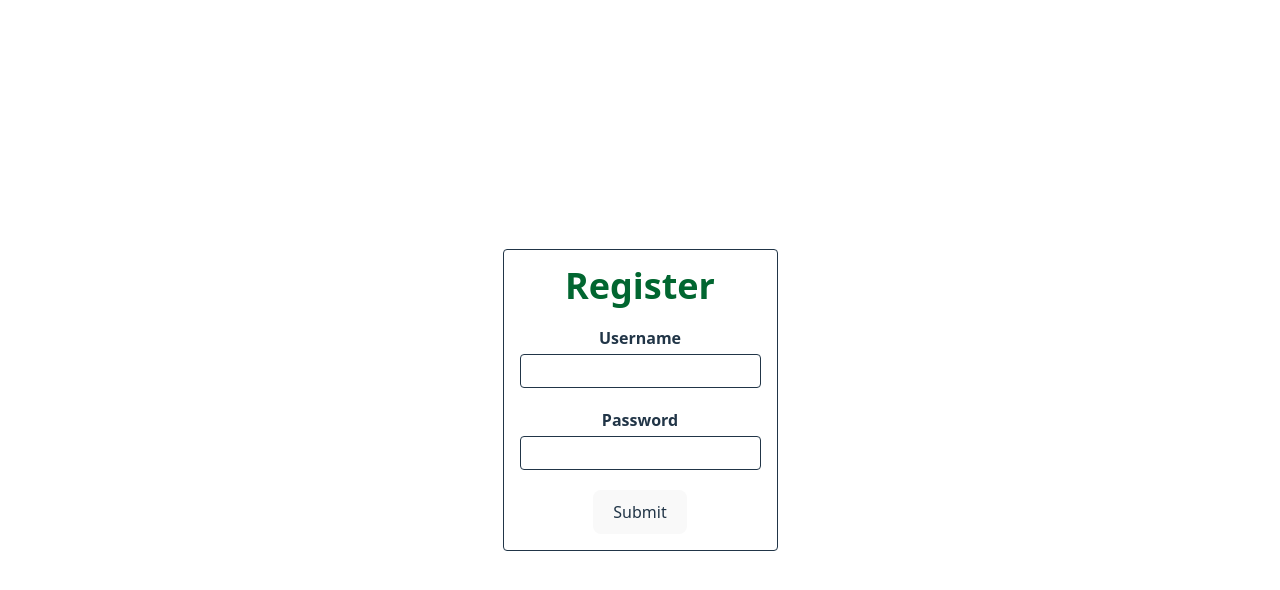
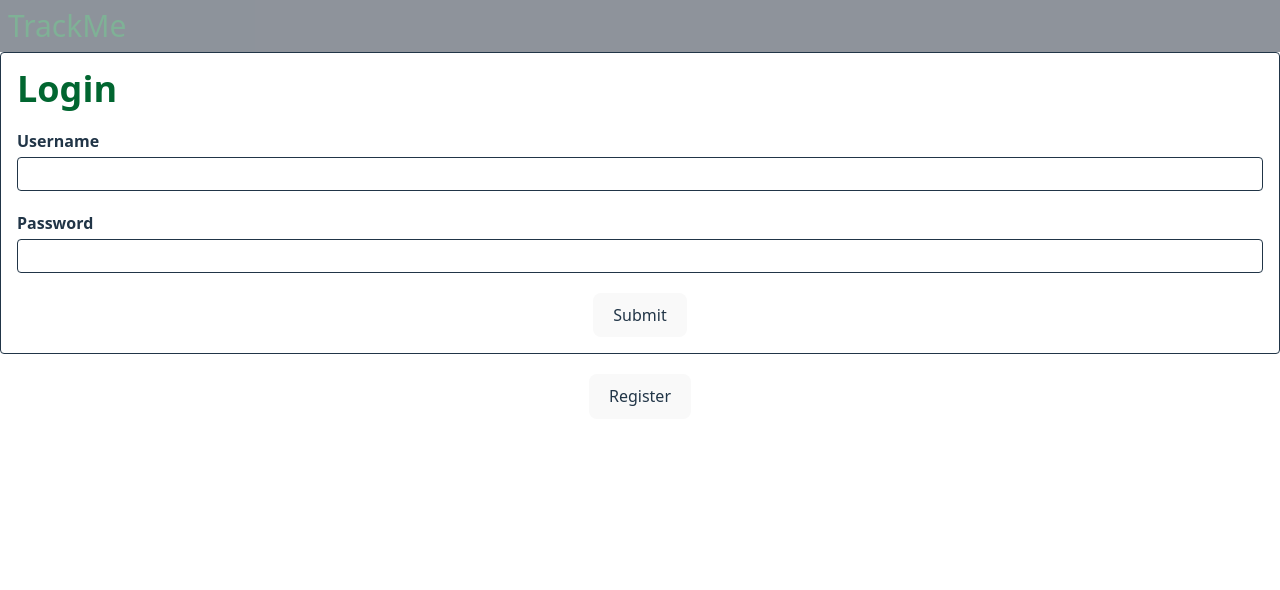
Before and after one commit to Debugger3000/TrackMeClient, a Vue app: page /login in a window 1280 px wide. Shown: the top 590 px of the page. Built offline with nearby package versions, Linux system fonts and the light colour scheme; no server answers.

Commit message:
login + register + routing

```diff
--- a/index.html
+++ b/index.html
@@ -7,7 +7,7 @@
     <title>TrackMe</title>
   </head>
   <body>
-    <div id="app"></div>
+    <div id="app" class="w-full h-full"></div>
     <script type="module" src="/src/main.ts"></script>
   </body>
 </html>
--- a/package.json
+++ b/package.json
@@ -10,7 +10,9 @@
   },
   "dependencies": {
     "@tailwindcss/vite": "^4.1.12",
-    "vue": "^3.5.18"
+    "pinia": "^3.0.3",
+    "vue": "^3.5.18",
+    "vue-router": "^4.5.1"
   },
   "devDependencies": {
     "@vitejs/plugin-vue": "^6.0.1",
--- a/src/App.vue
+++ b/src/App.vue
@@ -1,10 +1,62 @@
 <script setup lang="ts">
 // import HelloWorld from './components/HelloWorld.vue'
 // import login from "./components/auth/login.vue";
-import Register from "./components/auth/register.vue";
+// import Register from "./components/auth/register.vue";
+import { ref } from "vue";
+import { useFetch } from "./api/authFetch";
+import type { IAuthResponse } from "./types/Iauth";
+import { useRouter } from "vue-router";
+import { routeTo } from "./router";
+import { useLoggedStore } from "./stores/globalStore";
+
+const router = useRouter();
+
+const globalPopUp = ref("");
+const log = useLoggedStore();
+
+function controlPopUp(message: string, time: number) {
+  globalPopUp.value = message;
+
+  setTimeout(() => {
+    globalPopUp.value = "";
+  }, time);
+}
+
+async function logout() {
+  const res = await useFetch<IAuthResponse>("/auth/logout", "POST", undefined);
+  if (res === undefined) {
+  } else if (res === 401) {
+    console.log("401 from logout");
+  } else {
+    log.isLoggedIn = false;
+    routeTo("/login", router);
+    controlPopUp(res.message, 2000);
+  }
+
+  // do a little pop up on screen for if logout was successful
+}
 </script>
 
 <template>
+  <nav class="bg-gray-800 opacity-50 flex p-2 justify-between">
+    <div>
+      <h4 class="text-3xl text-green-800">TrackMe</h4>
+    </div>
+    <div v-if="log.isLoggedIn" class="bg-blue-700 p-2 rounded border">
+      <button @click="logout">Logout</button>
+    </div>
+  </nav>
+  <main class="">
+    <!-- global pop up... -->
+    <section
+      v-if="globalPopUp"
+      class="absolute border rounded p-2 flex flex-row gap-3">
+      <h4>Message:</h4>
+      <h4>{{ globalPopUp }}</h4>
+    </section>
+    <RouterView />
+  </main>
+
   <!-- <div>
     <a href="https://vite.dev" target="_blank">
       <img src="/vite.svg" class="logo" alt="Vite logo" />
@@ -14,7 +66,7 @@ import Register from "./components/auth/register.vue";
     </a>
   </div> -->
   <!-- <login /> -->
-  <Register />
+  <!-- <Register /> -->
   <!-- <HelloWorld msg="Vite + Vue" /> -->
 </template>
 
--- /dev/null
+++ b/src/api/authFetch.ts
@@ -0,0 +1,33 @@
+import { useRouter } from "vue-router";
+
+export async function useFetch<T>(
+  route: string,
+  method: "GET" | "POST" | "PUT" | "DELETE" | "PATCH",
+  body: unknown | undefined
+): Promise<T | 401 | undefined> {
+  try {
+    const res = await fetch(`${import.meta.env.VITE_SERVER_API}${route}`, {
+      method: `${method}`,
+      headers: { "Content-Type": "application/json" },
+      body: JSON.stringify(body),
+      credentials: "include", // only if your server uses cookies
+    });
+
+    // bad credentials, Tokens. Send user back to login, to re log in.
+    if (res.status === 401) {
+      // send user back to login
+      useRouter().replace("/login");
+      return 401;
+    }
+
+    // if (!res.ok) {
+    //   const errBody = await res.json(); // server's JSON error response
+    //   throw new Error(errBody || "Unknown error from server");
+    // }
+
+    return (await res.json()) as T;
+  } catch (error) {
+    console.log("fetch error caught: ", error);
+    return undefined;
+  }
+}
--- /dev/null
+++ b/src/components/Home/Home.vue
@@ -0,0 +1,24 @@
+<script setup>
+import { ref, onMounted } from "vue";
+
+// reactive state
+const count = ref(0);
+
+// functions that mutate state and trigger updates
+function increment() {
+  count.value++;
+}
+
+// lifecycle hooks
+onMounted(() => {
+  console.log(`The initial count is ${count.value}.`);
+});
+</script>
+
+<template>
+  <!-- Home page -->
+  <section>
+    <h1>Home Page haha</h1>
+  </section>
+  <button @click="increment">Count is: {{ count }}</button>
+</template>
--- a/src/components/auth/login.vue
+++ b/src/components/auth/login.vue
@@ -1,8 +1,15 @@
-<script setup>
+<script setup lang="ts">
 import { ref, onMounted } from "vue";
+import { useRouter } from "vue-router";
+import { routeTo } from "../../router";
+import { useLoggedStore } from "../../stores/globalStore";
+import { useFetch } from "../../api/authFetch";
+import type { IAuthResponse } from "../../types/Iauth";
 
-// reactive state
-const count = ref(0);
+const router = useRouter();
+
+// handle login error message
+const errorMessage = ref("");
 
 const loginForm = ref({
     username: "",
@@ -10,17 +17,95 @@ const loginForm = ref({
 });
 
 const login = async () => {
+  try {
+
+      const res = await useFetch<IAuthResponse>("/auth/login","POST", {
+        username: loginForm.value.username,
+        password: loginForm.value.password
+      });
+
+      console.log('res object after useFetch ', res);
+
+      // bad 401
+      // shouldnt have to technially check for bad 401 response
+      if(res === 401){
+        routeTo('/login', router)
+      }
+      else if(res === undefined){
+        throw new Error();
+      }
+      // good
+      else{
+        // check for success
+        if(res.success){
+          const log = useLoggedStore();
+          log.login();
+          routeTo('/home', router)
+        }
+        else{
+          errorMessage.value = res.message || "Something went wrong";
+        }
+      }
+
+    // optionally store data in Pinia or localStorage
+  } catch (err: unknown) {
+    if(err instanceof Error){
+      errorMessage.value = err.message || 'Something went wrong';
+      console.log("Caught error: ",err.message);
+    }
+
+    console.log("Caught error: ",err);
+  }
 
 };
 
-// functions that mutate state and trigger updates
-function increment() {
-  count.value++;
+async function checkRefreshTokenOnLoad() {
+
+  try {
+
+      const res = await useFetch<IAuthResponse>("/auth/onLoadTokenCheck","POST", undefined);
+
+      console.log('res object after useFetch checkRefreshTokenOnLoad', res);
+
+      // bad 401
+      // shouldnt have to technially check for bad 401 response
+      if(res === 401){
+        // routeTo('/login', router)
+      }
+      else if(res === undefined){
+        throw new Error();
+      }
+      // good refresh
+      // log user in and go to home
+      else{
+        // check for success
+        if(res.success){
+          const log = useLoggedStore();
+          log.login();
+          routeTo('/home', router)
+          console.log("refresh token detected: ", res);
+        }
+        else{
+          // nothing happens
+          console.log("refresh token NOT detected: ", res);
+        }
+      }
+
+    // optionally store data
+  } catch (err: unknown) {
+    console.log("Caught error: ",err);
+  }
+
 }
+
 
 // lifecycle hooks
 onMounted(() => {
-  console.log(`The initial count is ${count.value}.`);
+
+  // on page mount, we check "/launchTokenCheck" route to see if we can log user in without login form
+  checkRefreshTokenOnLoad();
+
+
 });
 </script>
 
@@ -30,15 +115,19 @@ onMounted(() => {
 
 
     <!-- form -->
-    <form  class="flex flex-col justify-center border rounded p-4">
+    <form @submit.prevent="login" class="flex flex-col justify-center border rounded p-4">
         <legend class="font-semibold text-4xl text-green-800">Login</legend>
         <!-- username -->
         <h4 class="font-semibold mb-1 mt-5">Username</h4>
-        <input type="text" class="border rounded p-1"></input>
+        <input v-model="loginForm.username" type="text" class="border rounded p-1"></input>
 
         <!-- password -->
         <h4 class="font-semibold mb-1 mt-5">Password</h4>
-        <input type="text" class="border rounded p-1"></input>
+        <input v-model="loginForm.password" type="text" class="border rounded p-1"></input>
+
+        <!-- error message -->
+         <div v-if="errorMessage"><h4 class="text-red-600">{{ errorMessage }}</h4></div>
+
         <!-- submit -->
         <section class="mt-5 flex justify-center">
             <div class="">
@@ -47,6 +136,13 @@ onMounted(() => {
         </section>
 
     </form>
+
+    <!-- To login button -->
+    <div class="flex justify-center mt-5 border-top">
+  <button @click="routeTo('/register', router)">Register</button>
+    </div>
+
+
   </section>
-  <button @click="increment">Count is: {{ count }}</button>
+
 </template>
--- a/src/components/auth/register.vue
+++ b/src/components/auth/register.vue
@@ -1,8 +1,14 @@
 
 
-<script setup>
+<script setup lang="ts">
 import { ref, onMounted } from "vue";
+import { useFetch } from "../../api/authFetch";
+import { useRouter } from "vue-router";
+import { routeTo } from "../../router";
+import type { IAuthResponse } from "../../types/Iauth";
+import { useLoggedStore } from "../../stores/globalStore";
 
+const router = useRouter();
 // reactive state
 const count = ref(0);
 
@@ -20,38 +26,43 @@ const registerSubmit = async () => {
     console.log(`url route fetching: ${import.meta.env.VITE_SERVER_API}/register`);
     try {
 
-      const accessToken = localStorage.getItem("access_token");
+      const res = await useFetch<IAuthResponse>("/auth/register","POST",{
+        username: registerForm.value.username,
+        password: registerForm.value.password
+      });
+
+      console.log('res object after useFetch ', res);
+
+      // bad 401
+      // shouldnt have to technially check for bad 401 response
+      if(res === 401){
+        routeTo('/login', router)
+      }
+      else if(res === undefined){
+        throw new Error();
+      }
+      // good
+      else{
+        // check for success
+        if(res.success){
+          const log = useLoggedStore();
+          log.login();
+          routeTo('/home', router)
+        }
+        else{
+          errorMessage.value = res.message || "Something went wrong";
+        }
+      }
 
 
-    const res = await fetch(`${import.meta.env.VITE_SERVER_API}/register`, {
-      method: 'POST',
-      headers: { 'Content-Type': 'application/json',
-        "Authorization": `Bearer ${accessToken}`,  // ✅ standard pattern
-       },
-      body: JSON.stringify({
-        username: registerForm.value.username,
-        password: registerForm.value.password
-      }),
-    //   credentials: 'include' // only if your server uses cookies
-    });
 
-    if (!res.ok) {
-      const errBody = await res.json(); // server's JSON error response
-  throw new Error(errBody || "Unknown error from server");
+    // optionally store data in Pinia or localStorage
+  } catch (err: unknown) {
+    if(err instanceof Error){
+      errorMessage.value = err.message || 'Something went wrong';
+      console.log("Caught error: ",err.message);
     }
 
-    const data = await res.json();
-    console.log('Login response object:', res);
-    console.log("header access token: ", res.headers.get("x-access-token"));
-    console.log('Login success:', data);
-
-    if (res.headers.get("x-access-token")) {
-  localStorage.setItem("access_token", token);  // ✅ store in localStorage
-}
-    // optionally store data in Pinia or localStorage
-  } catch (err) {
-    errorMessage.value = err.message || 'Something went wrong';
-    console.log("Caught error: ",err.message);
     console.log("Caught error: ",err);
   }
 
@@ -90,5 +101,9 @@ onMounted(() => {
         </section>
     </form>
 
+    <div class="flex justify-center mt-5 border-top">
+  <button @click="routeTo('/login', router)">Login</button>
+    </div>
+
   <!-- <button @click="increment">Count is: {{ count }}</button> -->
 </template>
--- /dev/null
+++ b/src/router/index.ts
@@ -0,0 +1,22 @@
+import { createRouter, createWebHistory, type Router } from "vue-router";
+import Home from "../components/Home/Home.vue";
+import Login from "../components/auth/login.vue";
+import Register from "../components/auth/register.vue";
+
+const routes = [
+  { path: "/", redirect: "login" },
+  { path: "/home", name: "home", component: Home },
+  { path: "/login", name: "login", component: Login },
+  { path: "/register", name: "register", component: Register },
+];
+
+const router = createRouter({
+  history: createWebHistory(),
+  routes,
+});
+
+function routeTo(route: string, router: Router) {
+  router.replace(route);
+}
+
+export { router, routeTo };
--- /dev/null
+++ b/src/stores/globalStore.ts
@@ -0,0 +1,15 @@
+import { defineStore } from "pinia";
+
+export const useLoggedStore = defineStore("logged", {
+  state: () => ({
+    isLoggedIn: false as boolean,
+  }),
+  actions: {
+    login() {
+      this.isLoggedIn = true;
+    },
+    logout() {
+      this.isLoggedIn = false;
+    },
+  },
+});
--- a/src/style.css
+++ b/src/style.css
@@ -34,10 +34,10 @@ a:hover {
 
 body {
   margin: 0;
-  display: flex;
-  place-items: center;
-  min-width: 320px;
-  min-height: 100vh;
+  /* display: flex; */
+  /* place-items: center; */
+  /* min-width: 320px; */
+  /* min-height: 100vh; */
 }
 
 h1 {
@@ -71,10 +71,10 @@ button:focus-visible {
 }
 
 #app {
-  max-width: 1280px;
-  margin: 0 auto;
-  padding: 2rem;
-  text-align: center;
+  /* max-width: 1280px; */
+  /* margin: 0 auto; */
+  /* padding: 2rem; */
+  /* text-align: center; */
 }
 
 @media (prefers-color-scheme: light) {
--- /dev/null
+++ b/src/types/Iauth.ts
@@ -0,0 +1,5 @@
+// both login or register will return success boolean, and a message if success if falsey
+export interface IAuthResponse {
+  success: true;
+  message: string;
+}
```
Also changed, not shown: src/main.ts (+9 -4 lines), 1 other file (tests, documents, lock files or other folders).
